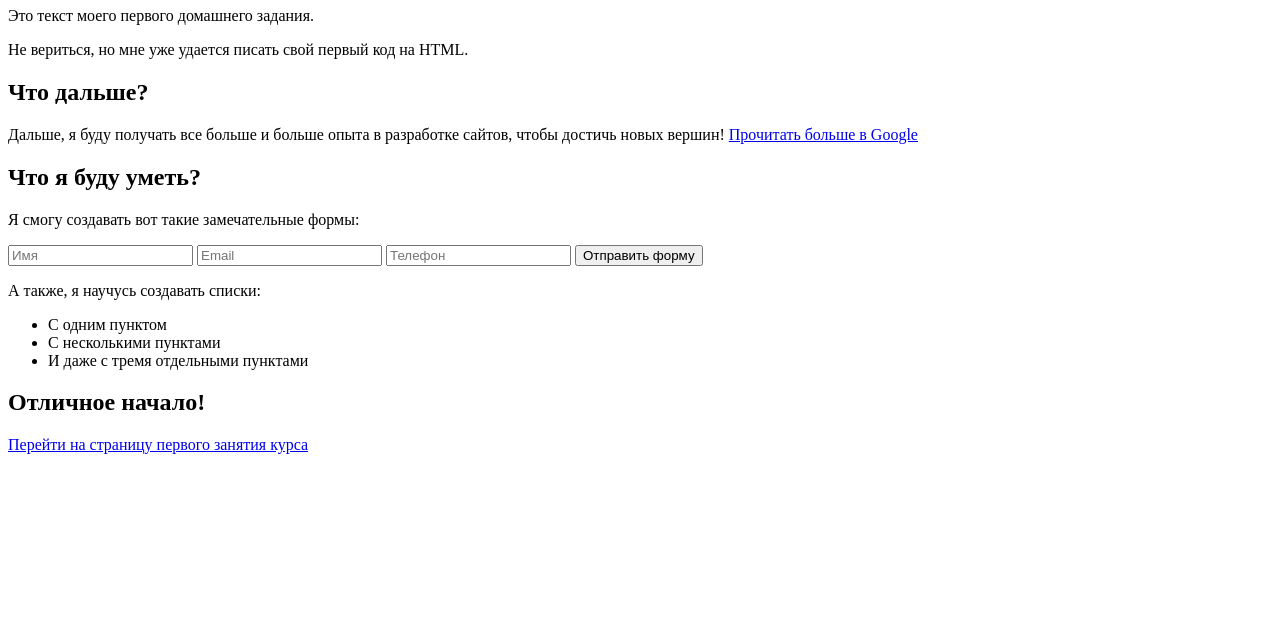
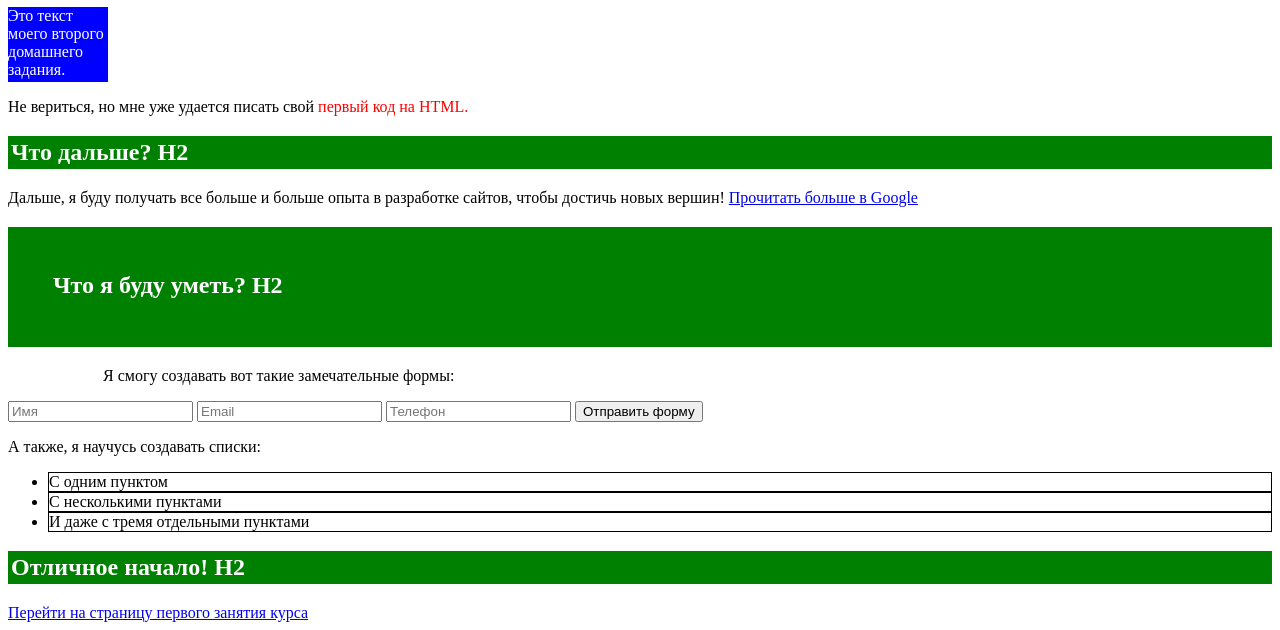
Before and after one commit to MalerBrash/Web-layout-designer, a plain HTML site: page index.html in a window 1280 px wide. Shown: the part 185-815 px from the top of the page. Drawn offline with Linux system fonts and the light colour scheme.

Commit message:
выполнил ДЗ-2

```diff
--- /dev/null
+++ b/CSS/main.css
@@ -0,0 +1,39 @@
+h1, h2, h3, h4, p, a, div, content, section, ul, li, form, input {
+	box-sizing: border-box;
+}
+
+h1 {
+	color: red;
+}
+
+.intro {
+    color: #fff;
+	background: #0000fe;
+	background: 2px solid #0000fe;
+	height: 75px;
+	width: 100px;
+}
+
+header span {
+	color: red;
+}
+
+h2 {
+	color: #fff;
+	padding: 3px;
+	background: #008001;
+	background: 2px solid #008001;
+}
+
+.section-tab h2  {
+	height: 120px;
+	padding: 45px;
+}
+
+.section-tab p {
+	padding-left: 95px;
+}
+
+.list li {
+	border: 1px solid black;
+}
--- a/index.html
+++ b/index.html
@@ -4,21 +4,22 @@
 	<meta charset="UTF-8">
 	<meta name="viewport" content="width=device-width, initial-scale=1.0">
 	<title>Домашнее задание</title>
+	<link rel="stylesheet" href="CSS/main.css">
 </head>
 <body>
 	<header>
-		<img src="logo.jpg" alt="logo">
+		<img src="IMG/logo.jpg" alt="logo">
 		<h1>Вступление</h1>
-		<p>Это текст моего первого домашнего задания.</p>
-		<p>Не вериться, но мне уже удается писать свой первый код на HTML.</p>
+		<p class="intro">Это текст моего второго домашнего задания.</p>
+		<p>Не вериться, но мне уже удается писать свой <span>первый код на HTML.</span> </p>
 	</header>
 	<content>
 		<section>
-			<h2>Что дальше?</h2>
+			<h2>Что дальше? H2</h2>
 		    <p>Дальше, я буду получать все больше и больше опыта в разработке сайтов, чтобы достичь новых вершин! <a href="https://www.google.ru">Прочитать больше в Google</a></p>
 	    </section>
-		<section>
-			<h2>Что я буду уметь?</h2>
+		<section class="section-tab">
+			<h2>Что я буду уметь? H2</h2>
 		    <p>Я смогу создавать вот такие замечательные формы:</p>
 		    <form action="#">
 			    <input type="text" placeholder="Имя">
@@ -27,14 +28,14 @@
 			    <input type="submit" value="Отправить форму">
 		    </form>
 		</section>
-		<section>
+		<section class="list">
 			<p>А также, я научусь создавать списки:</p>
 		    <ul>
 			    <li>С одним пунктом</li>
 			    <li>С несколькими пунктами</li>
 			    <li>И даже с тремя отдельными пунктами</li>
 		    </ul>
-		    <h2>Отличное начало!</h2>
+		    <h2>Отличное начало! H2</h2>
 		</section>
 	</content>
 	<footer>
```
Also changed, not shown: IMG/logo.jpg (renamed from logo.jpg).
